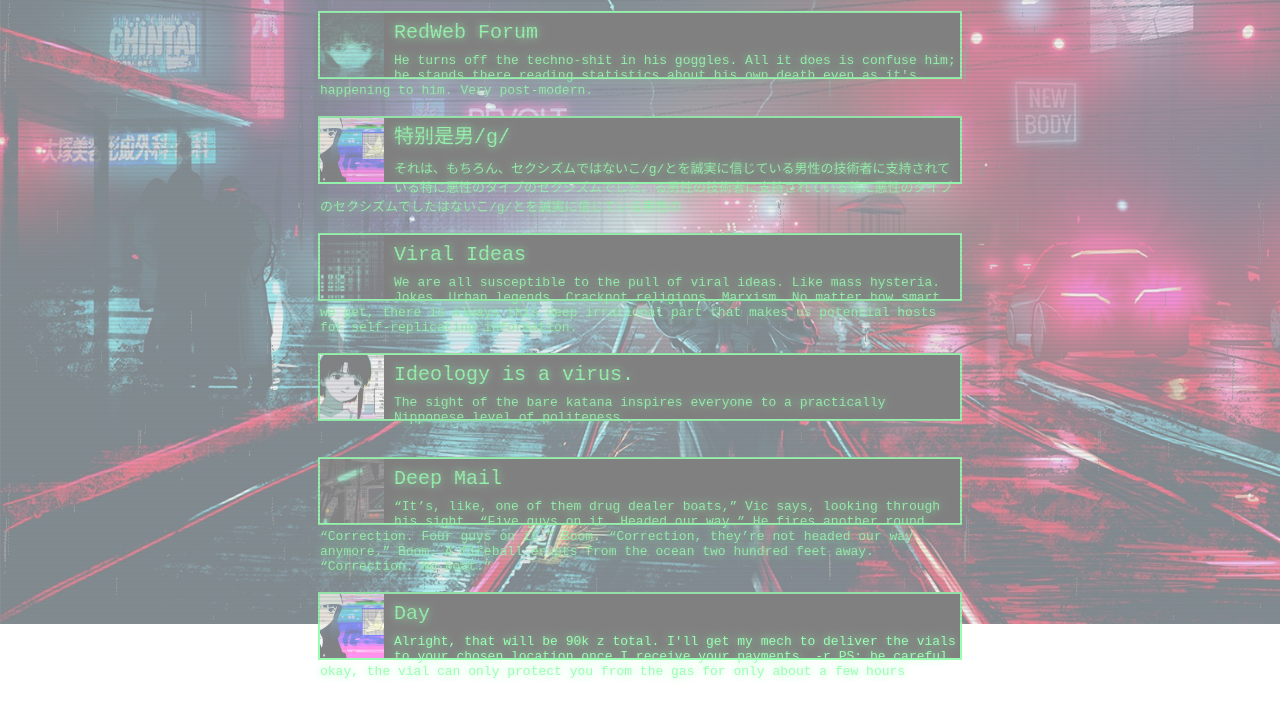
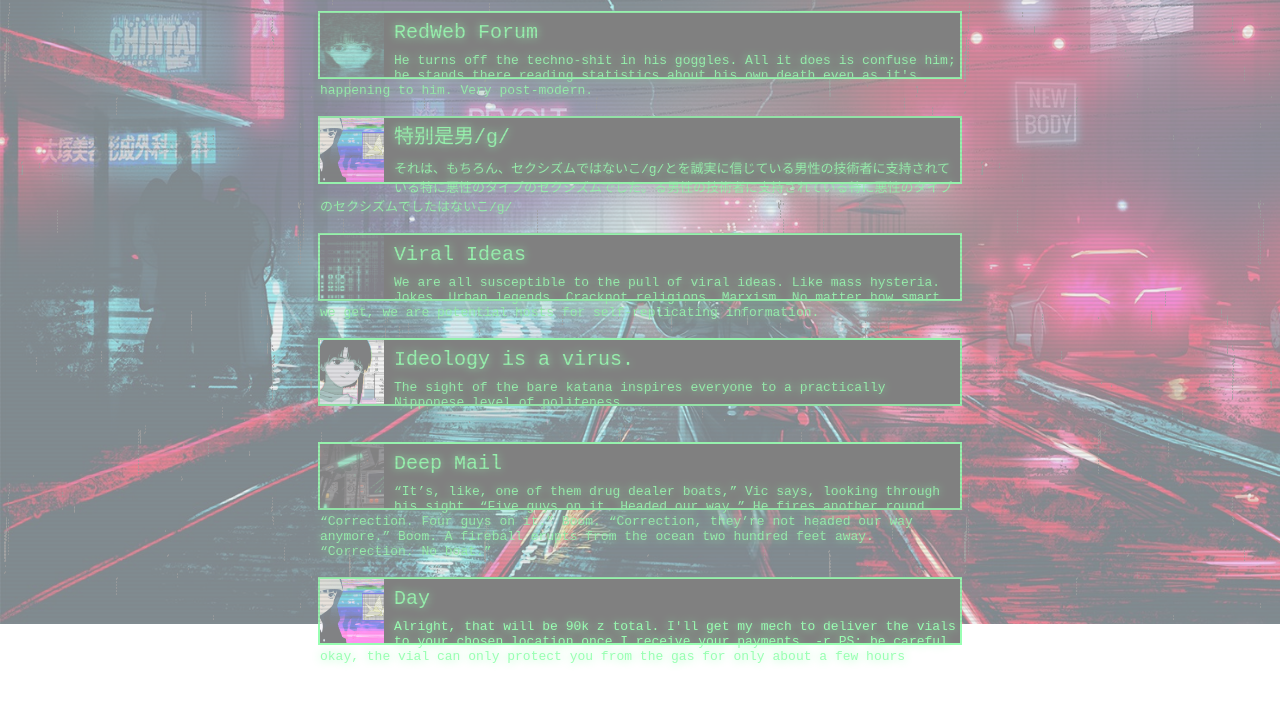
Before and after one commit to Batavi/Batavi.github.io, a plain HTML site: page index.html in a window 1280 px wide. Shown: the part 176-892 px from the top of the page. Drawn offline with Linux system fonts and the light colour scheme; some packages are replaced by stand-ins of ours; a script that the page names is missing.

Commit message:
minor tweaks

```diff
--- a/index.html
+++ b/index.html
@@ -43,14 +43,14 @@
     <div class="module">
     <image class="moduleimage" src="media/lain-2.gif">
     <p class="moduleheading"; font-family="">特别是男/g/</p>
-    <p class="moduletext">それは、もちろん、セクシズムではないこ/g/とを誠実に信じている男性の技術者に支持されている特に悪性のタイプのセクシズムでした。る男性の技術者に支持されている特に悪性のタイプのセクシズムでしたはないこ/g/とを誠実に信じている男性の</p>
+    <p class="moduletext">それは、もちろん、セクシズムではないこ/g/とを誠実に信じている男性の技術者に支持されている特に悪性のタイプのセクシズムでした。る男性の技術者に支持されている特に悪性のタイプのセクシズムでしたはないこ/g/</p>
     </div>
     </a>
   </a><a href="https://4chan.org/pol/">
     <div class="module">
     <image class="moduleimage" src="media/yk2LLAg.gif">
     <p class="moduleheading">Viral Ideas</p>
-    <p class="moduletext">We are all susceptible to the pull of viral ideas. Like mass hysteria. Jokes. Urban legends. Crackpot religions. Marxism. No matter how smart we get, there is always this deep irrational part that makes us potential hosts for self-replicating information.</p>
+    <p class="moduletext">We are all susceptible to the pull of viral ideas. Like mass hysteria. Jokes. Urban legends. Crackpot religions. Marxism. No matter how smart we get, we are potential hosts for self-replicating information.</p>
     </div>
     </a><a href="https://systemspace.network/">
     <div class="module">
@@ -88,7 +88,7 @@ PS: be careful okay, the vial can only protect you from the gas for only about a
   </center>
 </div>
 <div class="parallax-container" data-jkit="[parallax:strength=0.5;axis=both]">
-<div class="parallax parallax1"><div class="overlay" style="background-image: url(media/bg1.jpg);"></div></div>
+<div class="parallax parallax1"><div class="overlay" style="background-image: url(media/bg1.jpg); z-index: -999;"></div></div>
 <div>
 </body>
 </html>
```
